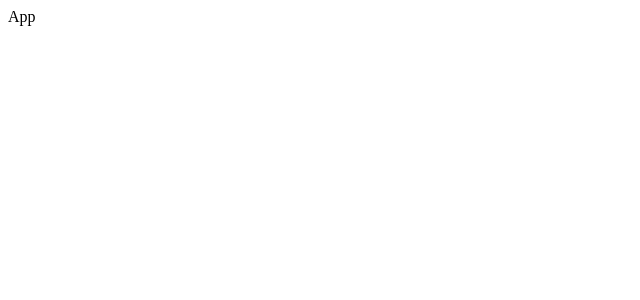
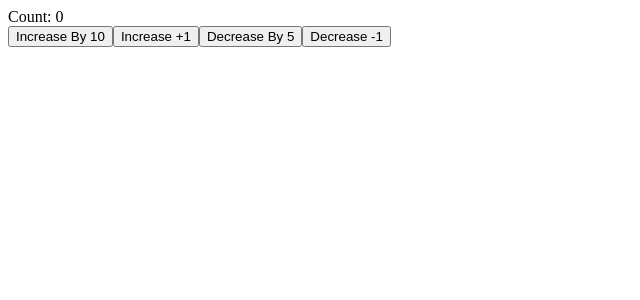
Before and after one commit to mdmujibalam/React-Hooks, a React (Vite) app in the folder react-coding/: page / in a window 1280 px wide. Shown: the top 300 px of the page, without its empty margins (0-640 px from the left). Built offline with nearby package versions, Linux system fonts and the light colour scheme.

Commit message:
Examples Added for useReducer & useRef

```diff
--- a/react-coding/src/App.jsx
+++ b/react-coding/src/App.jsx
@@ -1,8 +1,13 @@
 import React from 'react'
+import UseReducer from './hooks/inBuiltHooksExplanationWithExample/UseReducer'
+import UseRef from './hooks/inBuiltHooksExplanationWithExample/UseRef'
 
 const App = () => {
   return (
-    <div>App</div>
+    <div>
+      <UseReducer/>
+      {/* <UseRef/> */}
+    </div>
   )
 }
 
--- /dev/null
+++ b/react-coding/src/hooks/inBuiltHooksExplanationWithExample/UseReducer.jsx
@@ -0,0 +1,66 @@
+import React, { useReducer } from "react";
+
+const UseReducer = () => {
+  const initialState = {
+    count: 0,
+  };
+
+  const [state, dispatch] = useReducer(myReducer, initialState);
+
+  function myReducer(state, action) {
+    switch (action.type) {
+      case "IncreaseByValue":
+        return { ...state, count: state.count + action.val };
+
+      case "IncreaseByOne":
+        return { ...state, count: state.count + 1 };
+
+      case "DecreaseByValue":
+        return { ...state, count: state.count - action.val };
+
+      case "DecreaseByOne":
+        return { ...state, count: state.count - 1 };
+
+      default:
+        return state;
+    }
+  }
+
+  const handleIncreaseByValue = () => {
+    dispatch({ type: "IncreaseByValue", val: 10 });
+  };
+
+  const handleIncreaseByOne = () => {
+    dispatch({ type: "IncreaseByOne" });
+  };
+
+  const handleDecreaseByValue = () => {
+    dispatch({ type: "DecreaseByValue", val: 5 });
+  };
+
+  const handleDecreaseByOne = () => {
+    dispatch({ type: "DecreaseByOne" });
+  };
+
+  return (
+    <div>
+      <div>Count: {state.count}</div>
+      <div>
+        <button style={{ cursor: "pointer" }} onClick={handleIncreaseByValue}>
+          Increase By 10
+        </button>
+        <button style={{ cursor: "pointer" }} onClick={handleIncreaseByOne}>
+          Increase +1
+        </button>
+        <button style={{ cursor: "pointer" }} onClick={handleDecreaseByValue}>
+          Decrease By 5
+        </button>
+        <button style={{ cursor: "pointer" }} onClick={handleDecreaseByOne}>
+          Decrease -1
+        </button>
+      </div>
+    </div>
+  );
+};
+
+export default UseReducer;
--- /dev/null
+++ b/react-coding/src/hooks/inBuiltHooksExplanationWithExample/UseRef.jsx
@@ -0,0 +1,17 @@
+import React, { useRef, useState, useEffect } from "react";
+
+const UseRef = () => {
+  const inputRef = useRef(null);
+
+  useEffect(() => {
+    inputRef.current && inputRef.current.focus();
+  }, []);
+
+  return (
+    <div>
+      <input type="text" onChange={() => {}} ref={inputRef} />
+    </div>
+  );
+};
+
+export default UseRef;
```
